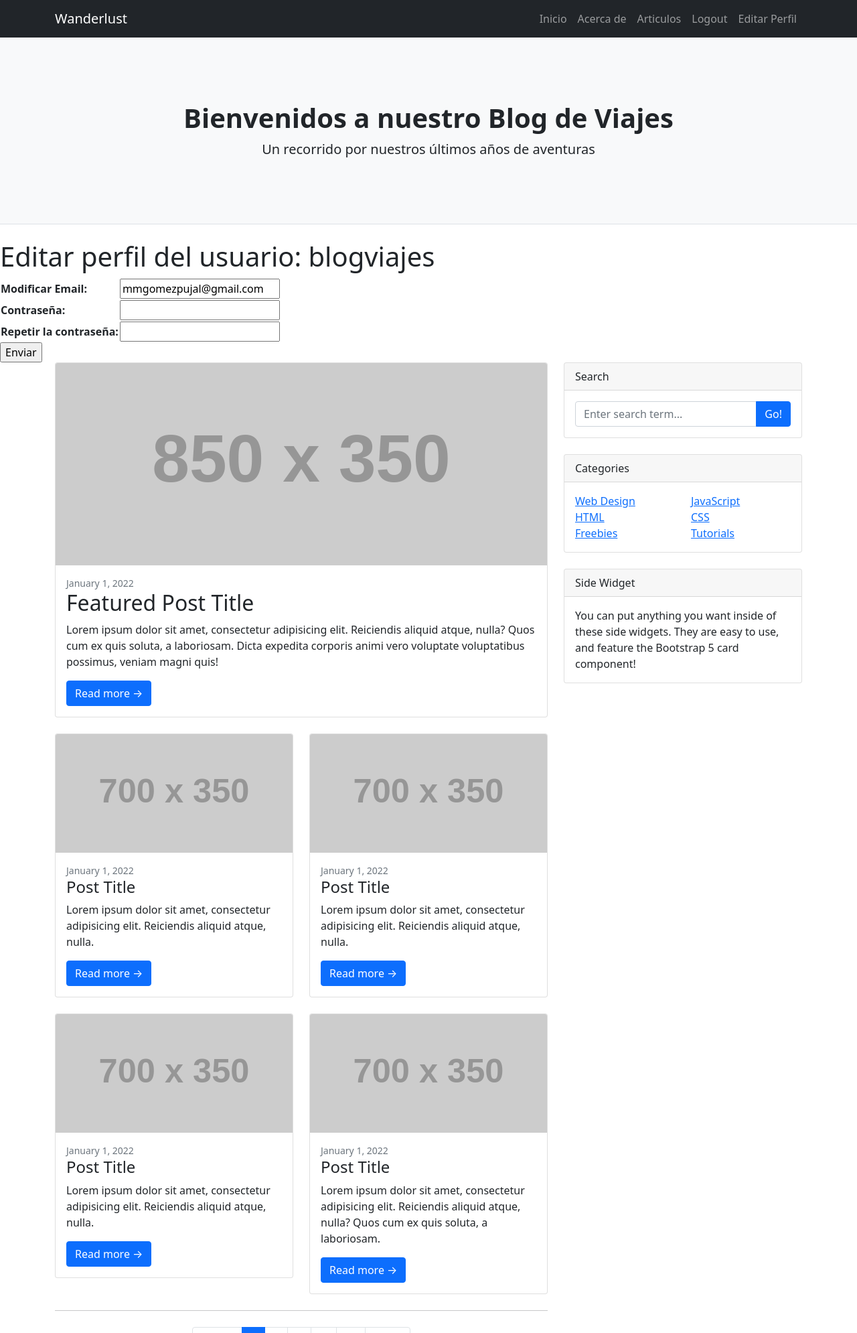
After one commit to mmgomezpujal/Proyecto-Final, a Django app: page /accounts/editar-perfil in a window 1280 px wide. The commit adds this page. Shown: the top 1990 px of the page at 67% size. Run offline with Django 4.2, Linux system fonts and the light colour scheme; a user stored in the database is signed in; grey boxes labelled with a size stand in for pictures from a placeholder-image service; parts of the project's set-up code (start-up, migrations or seed data) failed here and were passed over; some libraries are stand-ins or nearby versions.

Commit message:
Octava versión c/ediar perfil

```diff
--- a/blog_coder/BlogApp/templates/BlogApp/home.html
+++ b/blog_coder/BlogApp/templates/BlogApp/home.html
@@ -2,6 +2,6 @@
 
 {% block contenido_base %}
 
-{{mensaje}}
+<p><h1>{{mensaje}}</p></h1>
 
 {% endblock contenido_base %}
--- a/blog_coder/BlogApp/templates/BlogApp/plantilla_base.html
+++ b/blog_coder/BlogApp/templates/BlogApp/plantilla_base.html
@@ -26,6 +26,7 @@
                         <li class="nav-item"><a class="nav-link" href="{% url 'Articulos' %}">Articulos</a></li>
                         {% if user.is_authenticated %}
                         <a class="nav-item"><a class="nav-link" href="{% url 'Logout' %}">Logout</a></a>
+                        <a class="nav-item"><a class="nav-link" href="{% url 'Editar Perfil' %}">Editar Perfil</a></a>
                         {% else %}
                         <li class="nav-item"><a class="nav-link" href="{% url 'Login' %}">Login</a></li>
                         <li class="nav-item"><a class="nav-link" href="{% url 'Sign Up' %}">Sign Up</a></li>
--- a/blog_coder/UsersApp/forms.py
+++ b/blog_coder/UsersApp/forms.py
@@ -13,8 +13,17 @@
     password1 = forms.CharField(label='Contraseña', widget=forms.PasswordInput)
     password2 = forms.CharField(label='Repetir contraseña', widget=forms.PasswordInput)
 
-
     class Meta:
         model = User
         fields = ['nombre', 'apellido', 'username', 'email', 'password1', 'password2']
         help_texts = {k:"" for k in fields}
+
+class UserEditForm(UserCreationForm):
+    email = forms.EmailField(label="Modificar Email")
+    password1 = forms.CharField(label='Contraseña', widget=forms.PasswordInput)
+    password2 = forms.CharField(label='Repetir la contraseña', widget=forms.PasswordInput)
+
+    class Meta:
+        model = User
+        fields = ['email', 'password1', 'password2']
+        help_texts = {k:"" for k in fields}
--- /dev/null
+++ b/blog_coder/UsersApp/templates/UsersApp/editar_perfil.html
@@ -0,0 +1,21 @@
+{% extends 'BlogApp/plantilla_base.html' %}
+
+{% block contenido_base %}
+
+<h1> Editar perfil del usuario: {{usuario}} </h1>
+
+<form action="" method="POST">
+
+    {% csrf_token %}
+
+    <table>
+
+        {{ miFormulario.as_table }}
+
+    </table>
+
+    <input type="submit", value="Enviar">
+
+</form>
+
+{% endblock %}
--- a/blog_coder/UsersApp/urls.py
+++ b/blog_coder/UsersApp/urls.py
@@ -6,4 +6,5 @@
     path('signup', views.register, name='Sign Up'),
     path('login', views.login_request, name= 'Login'),
     path('logout', views.CustomLogoutView.as_view(), name='Logout'),
+    path('editar-perfil', views.EditarPerfil, name='Editar Perfil')
 ]
--- a/blog_coder/UsersApp/views.py
+++ b/blog_coder/UsersApp/views.py
@@ -3,7 +3,8 @@
 from UsersApp.forms import UserRegisterForm
 from django.contrib.auth.views import LogoutView
 from django.contrib.auth import login, authenticate
-
+from django.contrib.auth.decorators import login_required
+from UsersApp.forms import UserEditForm
 
 
 def login_request(request):
@@ -54,4 +55,28 @@
 class CustomLogoutView(LogoutView):
     template_name = 'UsersApp/logout.html'
 
+
+@login_required
+def EditarPerfil(request):
+
+    usuario = request.user
+
+    if request.method == 'POST':
+        miFormulario = UserEditForm(request.POST)
+        if miFormulario.is_valid():
+
+            informacion = miFormulario.cleaned_data
+
+            usuario.email = informacion['email']
+            usuario.password1 = informacion['password1']
+            usuario.password2 = informacion['password2']
+            usuario.save()
+
+            return render(request, "BlogApp/home.html", {"mensaje": "La información se ha modificado con éxito"})
+
+    else:
+        miFormulario = UserEditForm(initial={'email':usuario.email})
+
+    return render(request, "UsersApp/editar_perfil.html", {"miFormulario":miFormulario, "usuario":usuario})
+
 # Create your views here.
```
Also changed, not shown: blog_coder/db.sqlite3.
